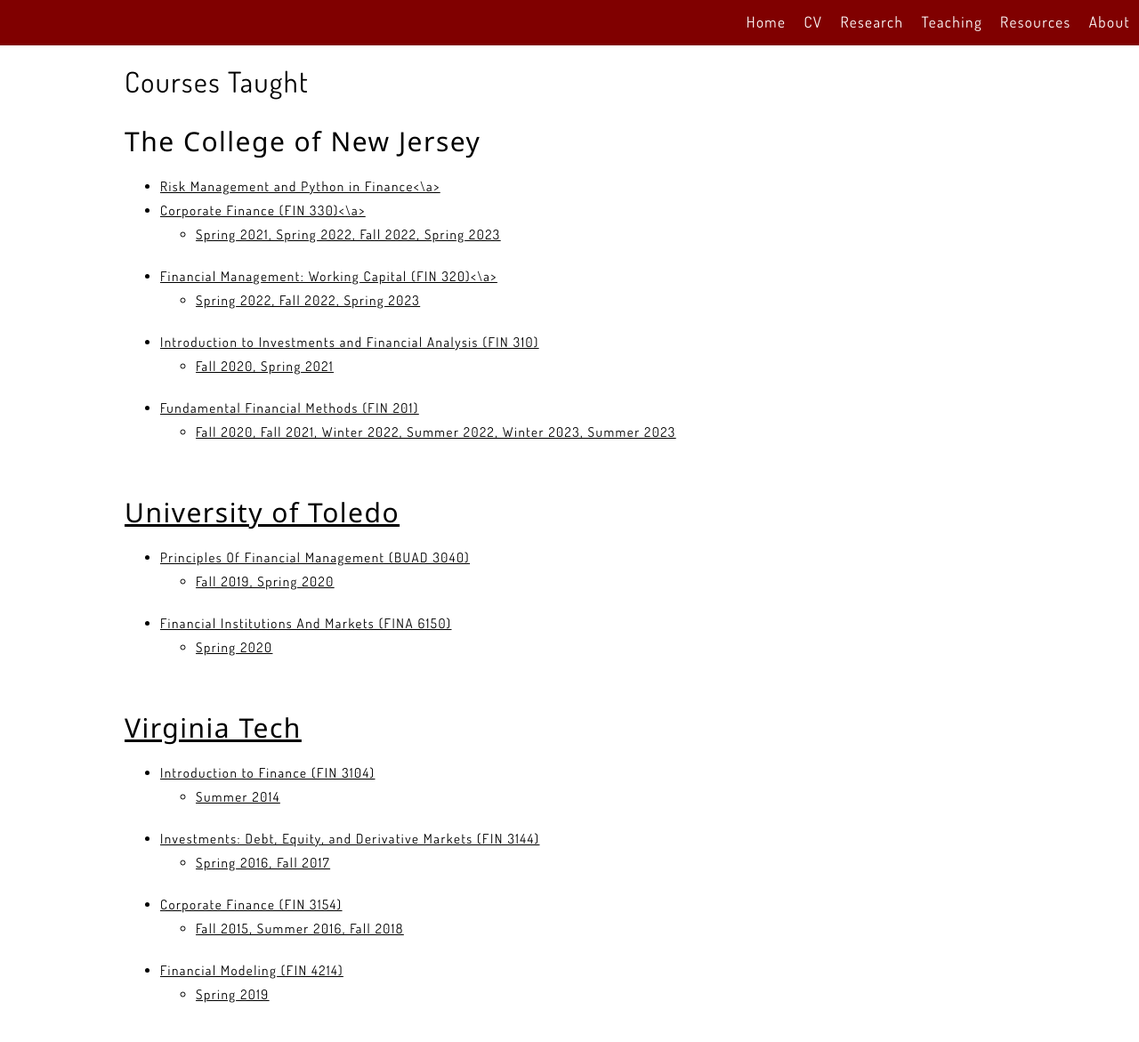
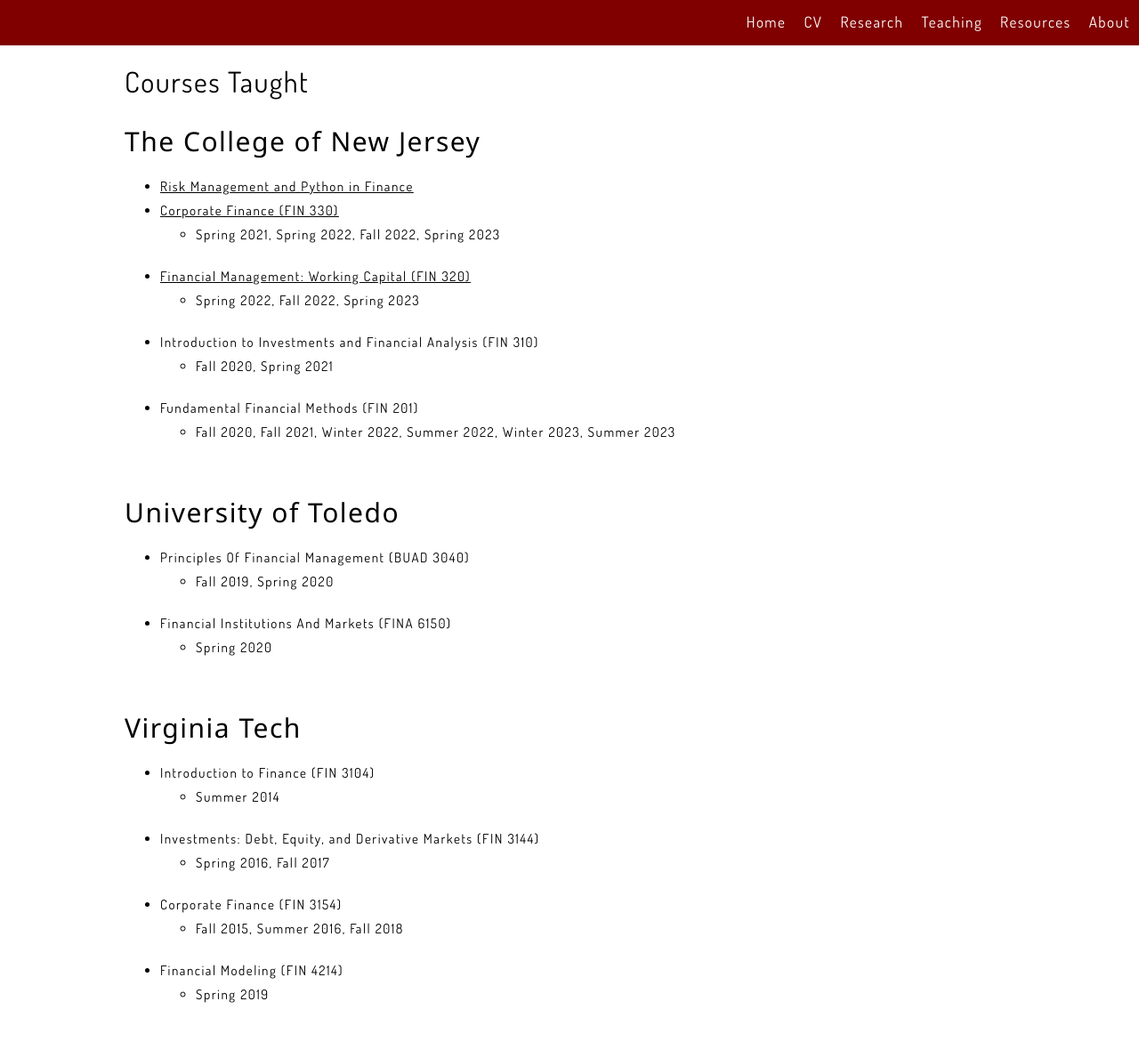
Before and after one commit to xieyutongcn/xieyutongcn.github.io, a Jekyll site: the page built from Teaching.html, in a window 1280 px wide. Shown: the whole page at 89% size. Built offline with Jekyll 4.4.1, drawn with Linux system fonts in a browser that asks for light colours; part of the change alters nothing that is shown.

```diff
--- a/Teaching.html
+++ b/Teaching.html
@@ -7,12 +7,12 @@ layout: default
         <h1>Courses Taught</h1>
         <h2>The College of New Jersey</h2>
         <ul>
-            <li><a href = "risk_mgmt_python.html">Risk Management and Python in Finance<\a></li>
-            <li><a href = "corporate_finance_fin_330.html">Corporate Finance (FIN 330)<\a></li>
+            <li><a href = "risk_mgmt_python.html">Risk Management and Python in Finance</a></li>
+            <li><a href = "corporate_finance_fin_330.html">Corporate Finance (FIN 330)</a></li>
             <ul>
                 <li>Spring 2021, Spring 2022, Fall 2022, Spring 2023</li>
             </ul>
-            <li><a href = "working_capital_fin_320.html">Financial Management: Working Capital (FIN 320)<\a></li>
+            <li><a href = "working_capital_fin_320.html">Financial Management: Working Capital (FIN 320)</a></li>
             <ul>
                 <li>Spring 2022, Fall 2022, Spring 2023</li>
             </ul>
```
